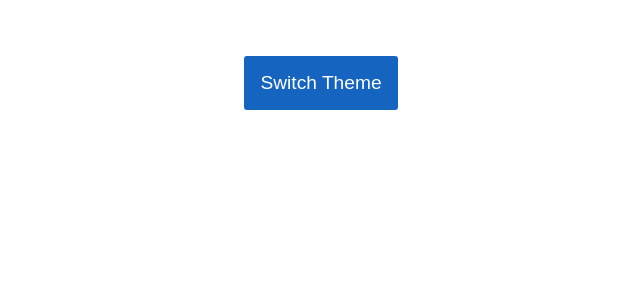
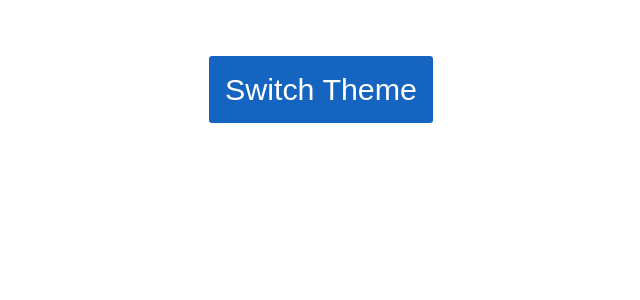
Before and after one commit to RezaBG/DarkMode, a React (Create React App) app: page / in a window 1280 px wide. Shown: the top 300 px of the page, without its empty margins (319-959 px from the left). Built offline with nearby package versions, Linux system fonts and the light colour scheme.

Commit message:
update 2

```diff
--- a/src/App.css
+++ b/src/App.css
@@ -11,5 +11,5 @@ button {
   outline: none;
   padding: 1rem;
   margin-top: 3rem;
-  font-size: 1.2rem;
+  font-size: 1.9rem;
 }
```
